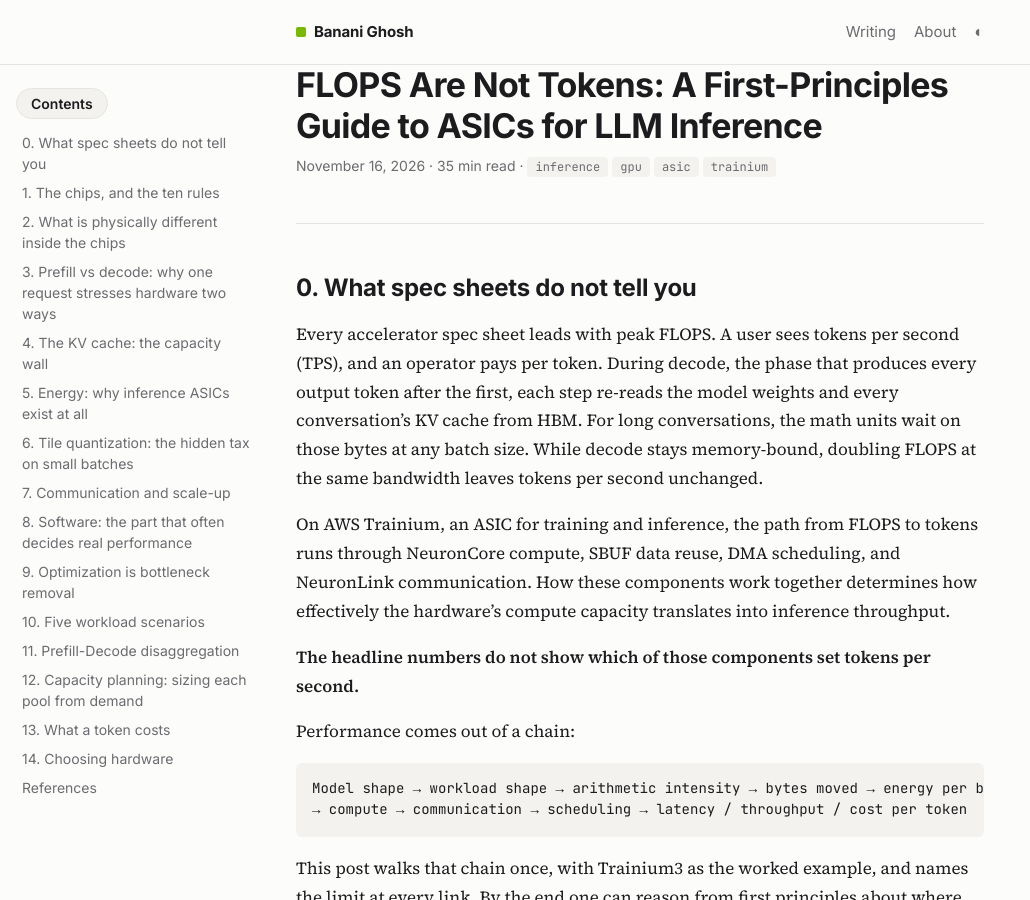
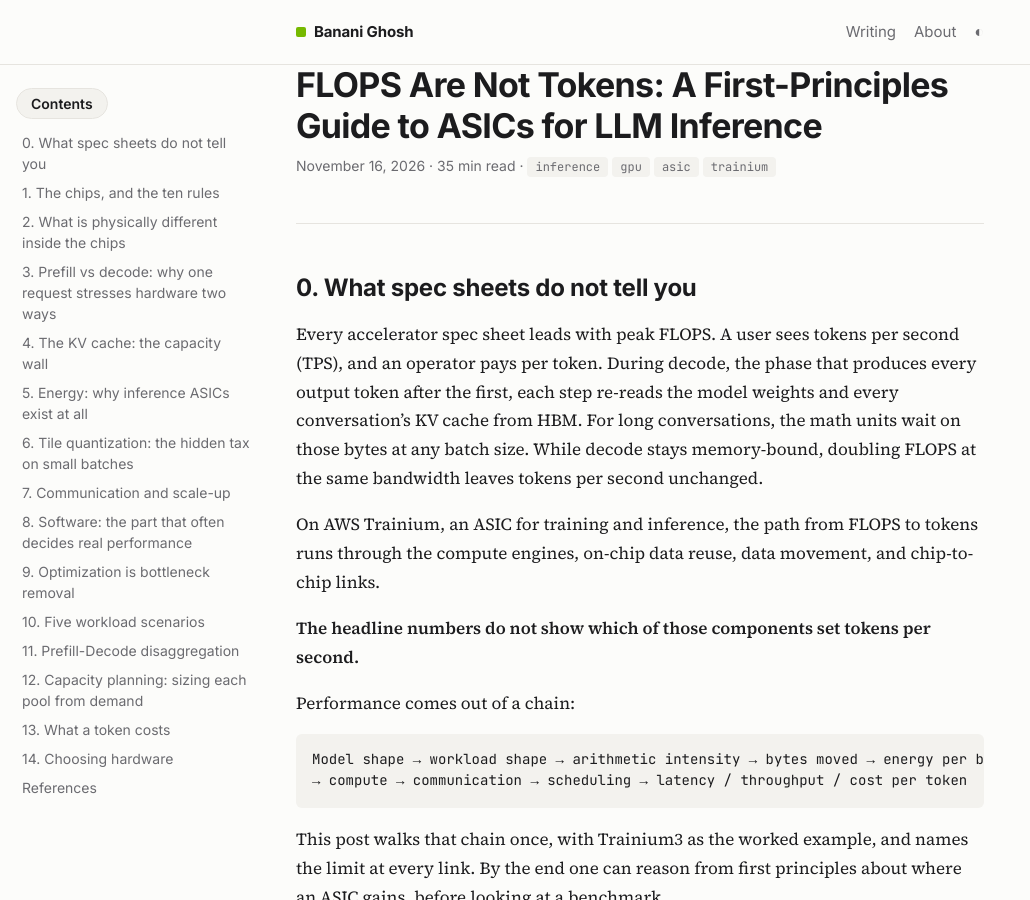
Before and after one commit to bananighosh/bananighosh.github.io, a Jekyll site: the page built from _posts/2026-11-16-flops-are-not-tokens.md, in a window 1280 px wide and 900 px high. Shown: the whole window, without its empty margins (0-1030 px from the left). Built offline with Jekyll 4.4.1, drawn with Linux system fonts in a browser that asks for light colours.

Commit message:
Intro: plain-English Trainium path sentence
Co-Authored-By: Claude Opus 5.5 <noreply@anthropic.com>
Claude-Session: https://claude.ai/code/session_01K2HJxVUv7i1duGErniTfDd

```diff
--- a/_posts/2026-11-16-flops-are-not-tokens.md
+++ b/_posts/2026-11-16-flops-are-not-tokens.md
@@ -19,7 +19,7 @@ math: false
 
 Every accelerator spec sheet leads with peak FLOPS. A user sees tokens per second (TPS), and an operator pays per token. During decode, the phase that produces every output token after the first, each step re-reads the model weights and every conversation's KV cache from HBM. For long conversations, the math units wait on those bytes at any batch size. While decode stays memory-bound, doubling FLOPS at the same bandwidth leaves tokens per second unchanged.
 
-On AWS Trainium, an ASIC for training and inference, the path from FLOPS to tokens runs through NeuronCore compute, SBUF data reuse, DMA scheduling, and NeuronLink communication. How these components work together determines how effectively the hardware's compute capacity translates into inference throughput.
+On AWS Trainium, an ASIC for training and inference, the path from FLOPS to tokens runs through the compute engines, on-chip data reuse, data movement, and chip-to-chip links.
 
 <p>
 <b>The headline numbers do not show which of those components set tokens per second.</b>
```
